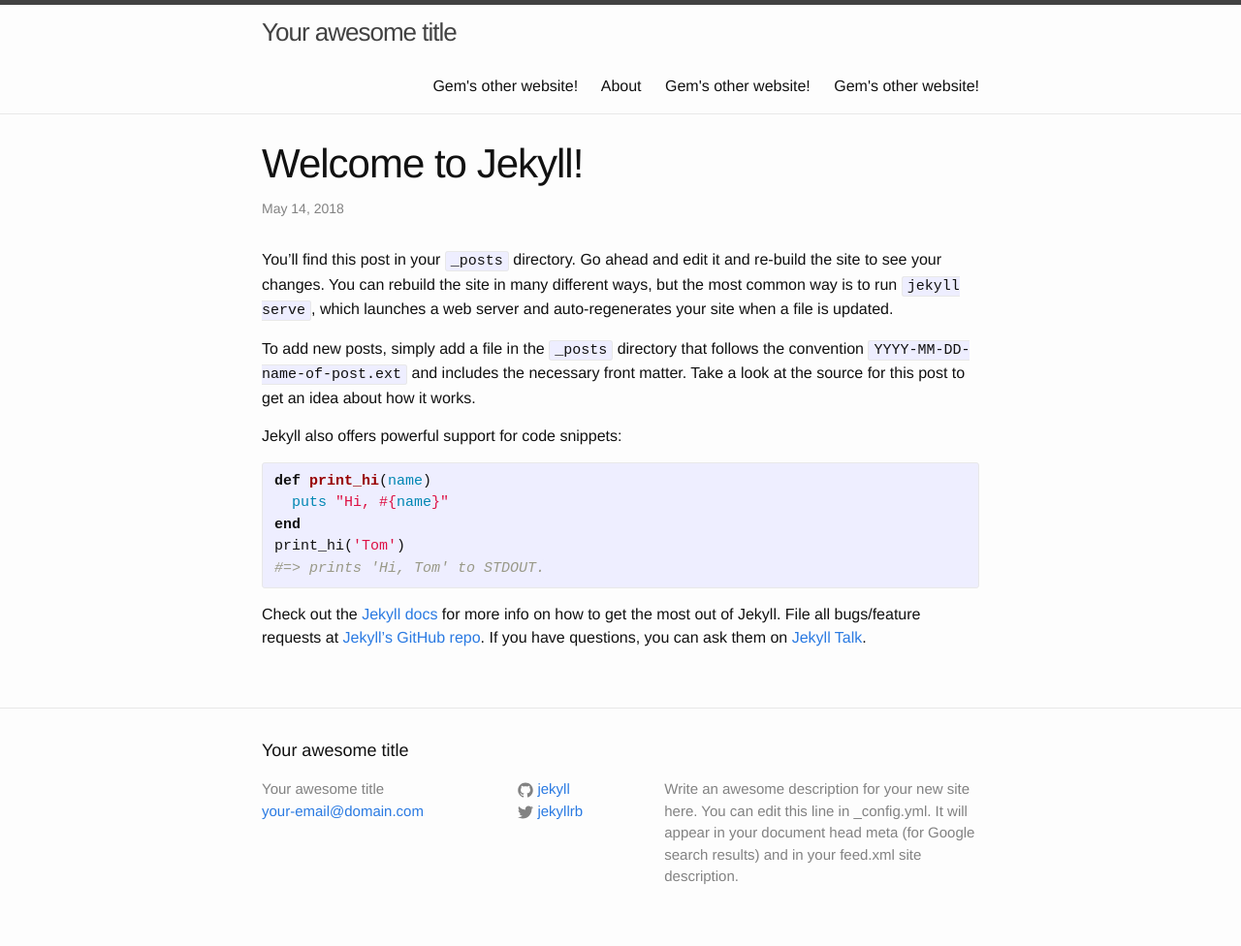
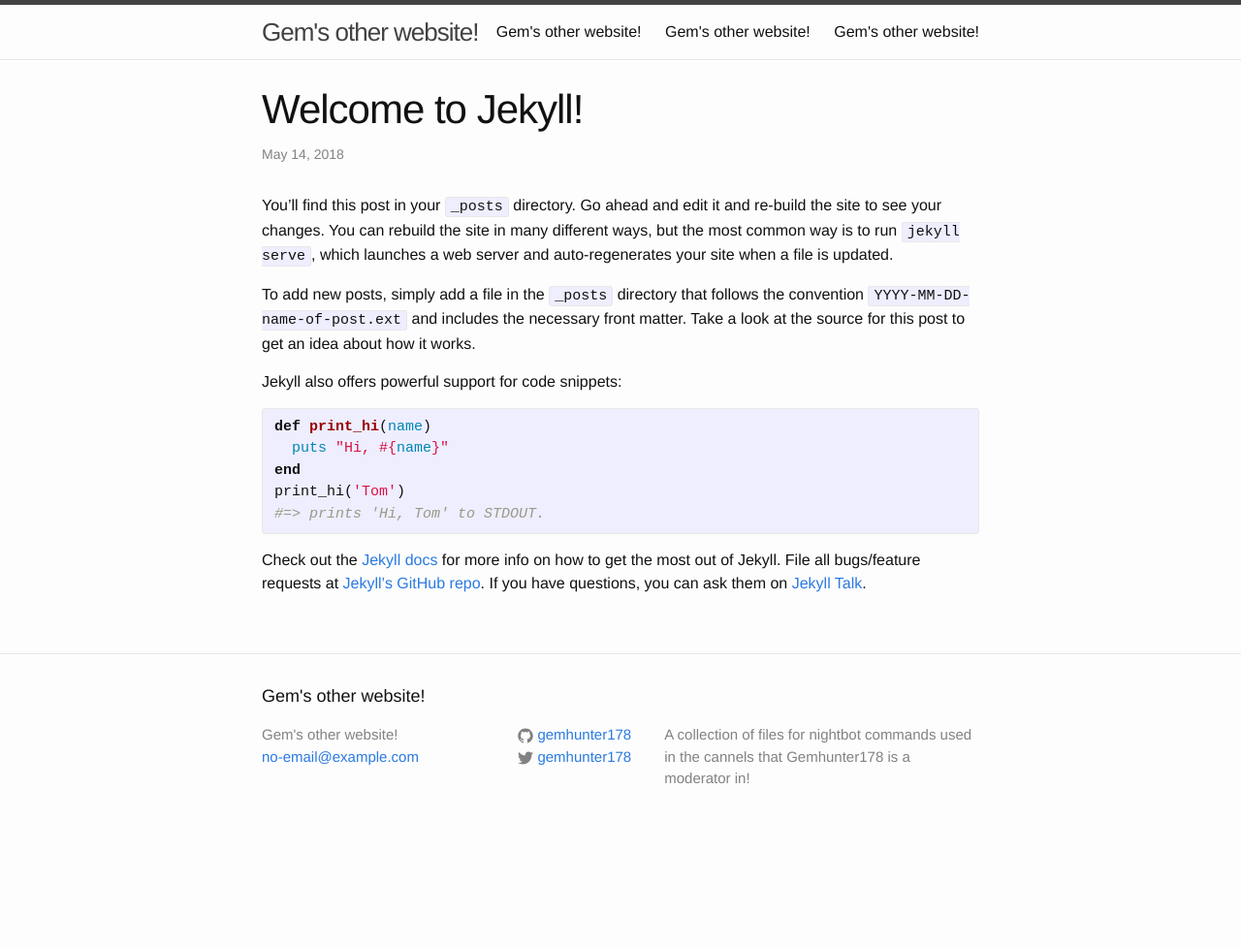
Before and after one commit to thesecretmaster/pentagonitestudios, a Jekyll site: the page built from _posts/2018-05-14-welcome-to-jekyll.markdown, in a window 1280 px wide. Shown: the whole page at 97% size. Built offline with Jekyll 4.4.1, drawn with Linux system fonts in a browser that asks for light colours; after the commit the page ends 900 px from its top, so only the background shows below that.

Commit message:
Remove unused default files and update default config

```diff
--- a/_config.yml
+++ b/_config.yml
@@ -6,16 +6,15 @@
 # 'jekyll serve'. If you change this file, please restart the server process.
 
 # Site settings
-title: Your awesome title
-email: your-email@domain.com
+title: Gem's other website!
+email: no-email@example.com
 description: > # this means to ignore newlines until "baseurl:"
-  Write an awesome description for your new site here. You can edit this
-  line in _config.yml. It will appear in your document head meta (for
-  Google search results) and in your feed.xml site description.
+  A collection of files for nightbot commands used in the cannels that
+  Gemhunter178 is a moderator in!
 baseurl: "" # the subpath of your site, e.g. /blog
-url: "http://yourdomain.com" # the base hostname & protocol for your site
-twitter_username: jekyllrb
-github_username:  jekyll
+url: "https://pentagonitestudios.com" # the base hostname & protocol for your site
+twitter_username: gemhunter178
+github_username:  gemhunter178
 
 # Build settings
 markdown: kramdown
```
Also changed, not shown: about.md (deleted, +0 -15 lines), feed.xml (deleted, +0 -30 lines).
